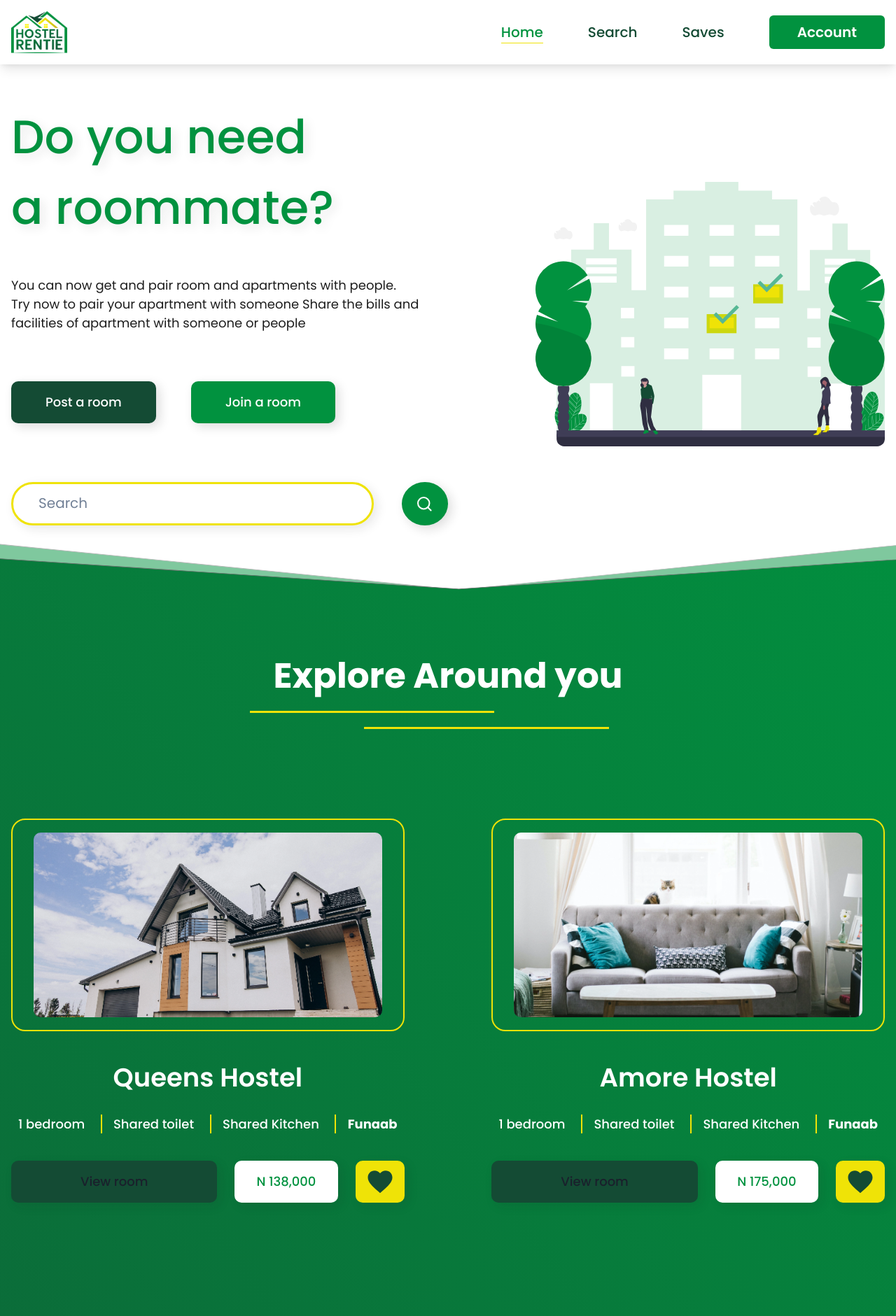
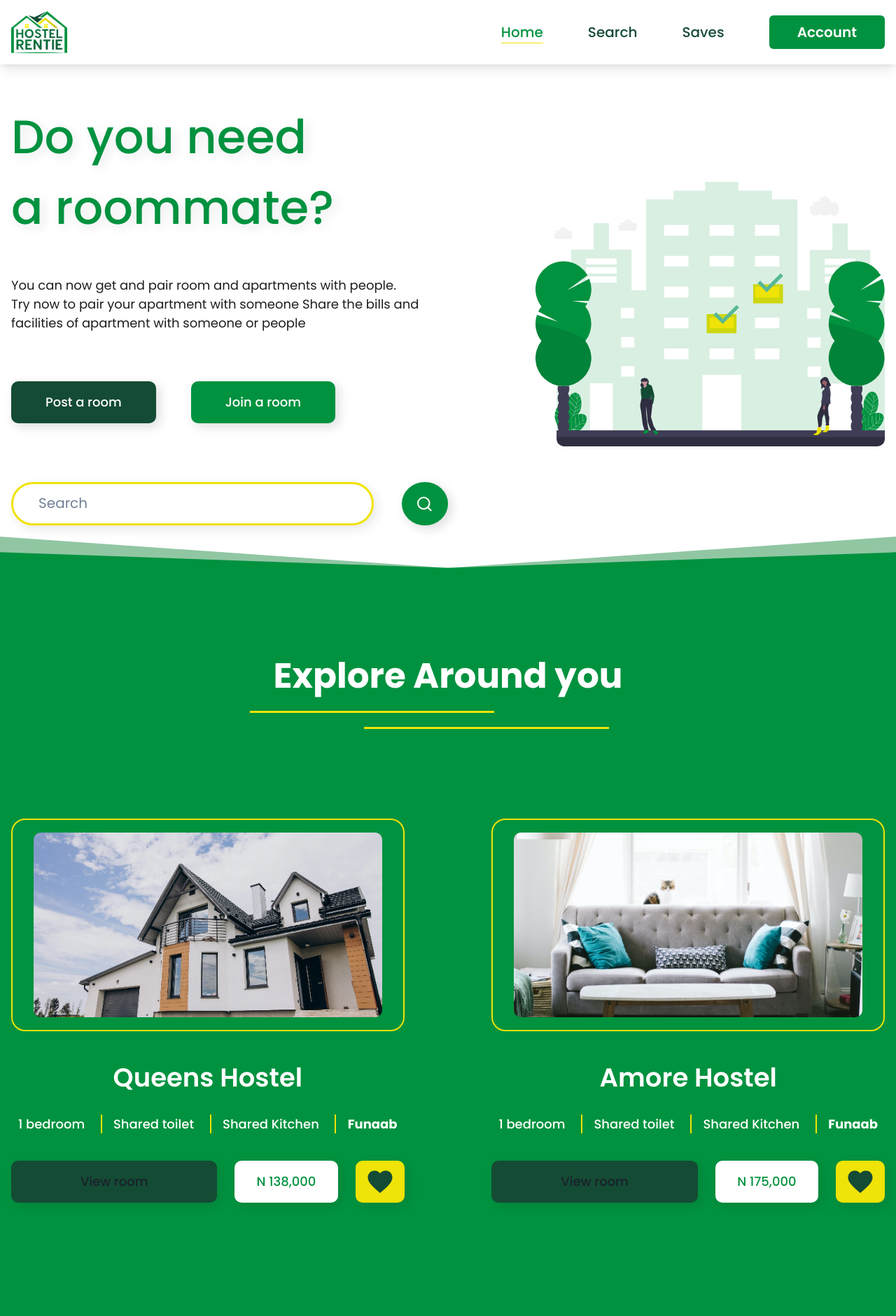
Before and after one commit to Kennyking100/hostel-rentie-v2, a React (Create React App) app: page / in a window 1280 px wide. Shown: the top 1881 px of the page at 70% size. Built offline with nearby package versions, Linux system fonts and the light colour scheme.

Commit message:
testing new bg

```diff
--- a/src/components/Home/Details/Details.tsx
+++ b/src/components/Home/Details/Details.tsx
@@ -16,7 +16,7 @@ const Details = () => {
         lg: "container.lg",
         xl: "container.xl",
       }}
-      mt={{ base: "-20rem", lg: "0rem" }}
+      mt={{ base: "2rem", lg: "0rem" }}
     >
       <Box
         fontWeight={"bold"}
--- a/src/components/Home/Explore/Explore.tsx
+++ b/src/components/Home/Explore/Explore.tsx
@@ -48,15 +48,42 @@ const Explore = () => {
         base: "100%",
         // "2xl": "container.xl",
       }}
-      className="hero-bg-image"
+      // className="hero-bg-image"
       p={0}
     >
       <Box
         position="relative"
         pt="10.125rem"
-        pb={{ base: "30rem", lg: "17rem", "2xl": "10rem" }}
-        my={{ "2xl": "2rem" }}
+        pb={{ base: "10rem", lg: "17rem" }}
+        // my={{ "2xl": "2rem" }}
+        // bg="#01923F"
       >
+        <Box
+          position={"absolute"}
+          h="full"
+          w={"full"}
+          clipPath={{
+            base: "polygon(50% 1%, 100% 0.5%, 100% 99.5%, 50% 99%, 0 99.5%, 0 0.5%)",
+            md: "polygon(50% 2%, 100% 1%, 100% 99%, 50% 98%, 0 99%, 0 1%)",
+            "2xl": "polygon(50% 3%, 100% 1%, 100% 99%, 50% 90%, 0 99%, 0 1%)",
+          }}
+          bg={"GreenLight"}
+          top={0}
+          zIndex={-1}
+        ></Box>
+        <Box
+          position={"absolute"}
+          h="full"
+          w={"full"}
+          clipPath={{
+            base: "polygon(50% 1%, 100% 0%, 100% 100%, 50% 99%, 0 100%, 0 0)",
+            md: "polygon(50% 2%, 100% 0%, 100% 100%, 50% 98%, 0 100%, 0 0)",
+            "2xl": "polygon(50% 3%, 100% 0%, 100% 100%, 50% 90%, 0 100%, 0 0)",
+          }}
+          bg={"#91C6A3"}
+          top={0}
+          zIndex={-2}
+        ></Box>
         {/* <Image
           src={bgImg}
           position="absolute"
```
